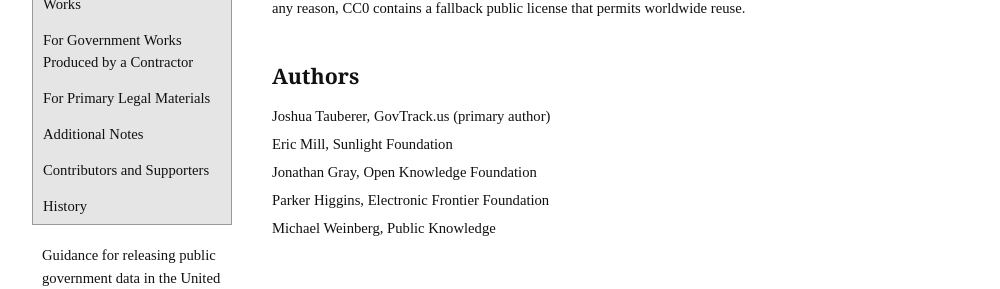
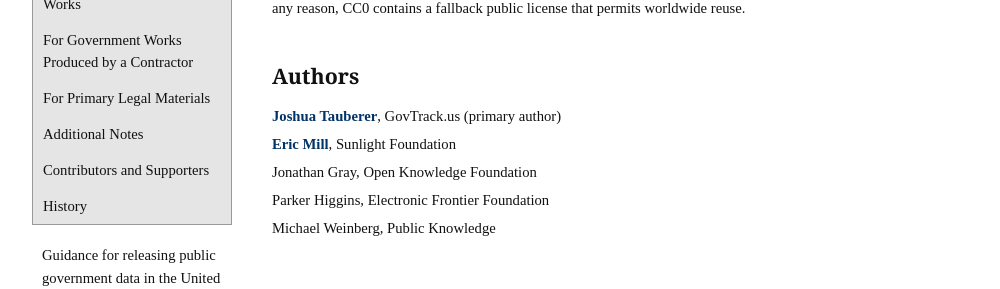
Before and after one commit to unitedstates/licensing, a Jekyll site: the page built from index.md, in a window 1280 px wide and 900 px high, scrolled down 3046 px. Shown: the part 152-441 px from the top of the window, without its empty margins (18-1018 px from the left). Built offline with Jekyll 4.4.1, drawn with Linux system fonts in a browser that asks for light colours; nearby versions of some CDN libraries; some web fonts are replaced; part of the change alters nothing that is shown.

```diff
--- a/_layouts/default.html
+++ b/_layouts/default.html
@@ -53,7 +53,7 @@
       </p>
 
       <p>
-        Authored and endorsed by a variety of <a href="#contributors-and-supporters">public interest groups</a>.
+        Authored and endorsed by a variety of <a href="#authors">public interest groups</a>.
       </p>
 
       <p>
--- a/index.md
+++ b/index.md
@@ -90,8 +90,8 @@ The [Open Data Commons Public Domain Dedication and License (PDDL)][6] is very s
 
 #### Authors
 
-* Joshua Tauberer, GovTrack.us (primary author)
-* Eric Mill, Sunlight Foundation
+* [Joshua Tauberer](http://razor.occams.info), GovTrack.us (primary author)
+* [Eric Mill](https://twitter.com/konklone), Sunlight Foundation
 * Jonathan Gray, Open Knowledge Foundation
 * Parker Higgins, Electronic Frontier Foundation
 * Michael Weinberg, Public Knowledge
```
